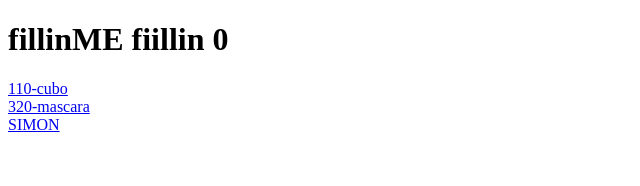
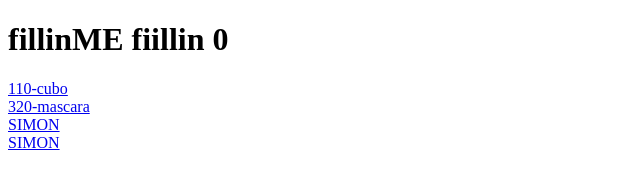
Before and after one commit to ARmessageMEtuto/ARfillinMEtuto-, a plain HTML site: page index.html in a window 1280 px wide. Shown: the full height of the page, 0-640 px from the left. Drawn offline with Linux system fonts and the light colour scheme.

Commit message:
Update index.html
simon1

```diff
--- a/index.html
+++ b/index.html
@@ -13,4 +13,6 @@
     <a href="../ARfillinMEtuto-/lectures/320-facemesh/index.html">320-mascara</a>
      <br>
     <a href="../ARfillinMEtuto-/03-basic-scene-final/index.html">SIMON</a>
+    <br>
+    <a href="../ARfillinMEtuto-/04-webpack-final/src/index.html">SIMON</a>
 </html>
```
